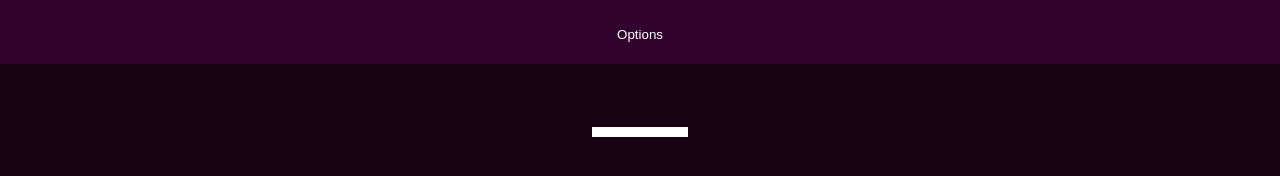
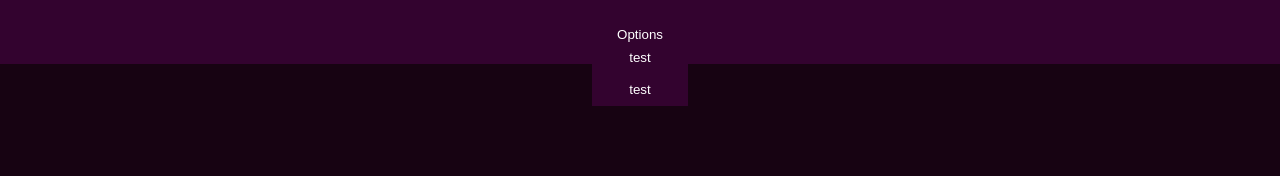
Before and after one commit to 4lokym/DropDownMenu, a website built with webpack: page src/index.html in a window 1280 px wide. Both pictures are taken after a click on the button "Options". Built offline with nearby package versions, Linux system fonts and the light colour scheme.

Commit message:
makeDropList makeBlock

```diff
--- a/src/index.js
+++ b/src/index.js
@@ -1,9 +1,12 @@
 import "./style.css";
 
 class Option {
-  constructor(textContent, action) {
+  constructor(textContent, action, bgColor, height, textColor) {
     this._textContent = textContent;
     this._action = action;
+    this._bgColor = bgColor;
+    this._height = height;
+    this._textColor = textColor;
   }
   get textContent() {
     return this._textContent;
@@ -11,44 +14,95 @@ class Option {
   get action() {
     return this._action;
   }
+  get bgColor() {
+    return this._bgColor;
+  }
+  get height() {
+    return this._height;
+  }
+  get textcolor() {
+    return this._textColor;
+  }
 }
 
-const dropDown = function activateDropDown(
-  anchor,
+// const dropDown = function activateDropDown(
+//   anchor,
+//   options,
+//   x_offset = 0,
+//   y_offset = 0,
+// ) {
+
+//   // if (!options) {
+//   //   return;
+//   // }
+
+//   const point = document.createElement("div");
+//   point.classList.add("point");
+
+//   const reference = anchor.getBoundingClientRect();
+//   const x = reference.left + reference.width / 2 + x_offset;
+//   const y = reference.top + y_offset + reference.height;
+
+//   point.style.left = x + "px";
+//   point.style.top = y + "px";
+
+//   document.querySelector("body").append(point);
+//   // document.querySelector(".dropDownMenu").classList.toggle("hidden");
+//   const container = document.querySelector(".dropDownMenu");
+
+//   if(container.style.display === "none"){
+//     container.style.display = "flex";
+//   }else{
+//     container.style.display = "none";
+//   }
+
+// };
+
+const makeBlock = function makeBlockForDropDownList(option) {
+  const block = document.createElement("button");
+  block.textContent = option.textContent;
+  block.addEventListener("click", option.action);
+  block.style.border = "none";
+  block.style.cursor = "pointer";
+  block.style.backgroundColor = option._bgColor ? option.bgColor : "inherit";
+  block.style.color = option.textColor ? option.textColor : "inherit";
+  block.style.display = "grid";
+  block.style.alignItems = "center";
+  block.style.justifyContent = "center";
+
+  block.style.width = "100%";
+  block.style.height = option.height ? option.height : "2rem";
+
+  return block;
+};
+
+const makeList = function makeDropDownList(
   options,
-  gap,
-  x_offset = 0,
-  y_offset = 0,
+  width = "inherit",
+  bgColor = "inherit",
+  color = "inherit",
 ) {
+  const dropDownList = document.createElement("div");
+  dropDownList.classList.add("dropDownList");
+  dropDownList.style.position = "absolute";
+  dropDownList.style.display = "flex";
+  dropDownList.style.flexDirection = "column";
+  dropDownList.style.width = width;
+  dropDownList.style.color = color;
+  dropDownList.style.backgroundColor = bgColor;
 
-  // if (!options) {
-  //   return;
-  // }
-
-  const point = document.createElement("div");
-  point.classList.add("point");
-
-  const reference = anchor.getBoundingClientRect();
-  // const x = reference.left + reference.width / 2 + x_offset;
-  // const y = reference.top + y_offset + reference.height;
-  const x = (reference.width / 2) + "px";
-
-  point.style.left = x + "px";
-  point.style.top =  "100px";
-  point.style.width = reference.width + 'px';
-
-  options.map(function createAndAddAnOptionOnTheDropDownMenu(option){
-    const button = document.createElement("button");
-    button.classList.add("option");
-    button.textContent = option.textContent;
-    button.addEventListener("click", option.action);
+  options.map((option) => {
+    dropDownList.appendChild(makeBlock(option));
   });
 
-  anchor.append(point);
+  return dropDownList;
 };
 
-const testOption = new Option("test", () => alert("ciao"));
-
 document.querySelector(".options").addEventListener("click", (event) => {
-  dropDown(event.target, [testOption]);
+  event.target.parentNode.append(
+    makeList([
+      new Option("test", () => alert("test")),
+      new Option("test", () => alert("test")),
+    ]),
+  );
 });
--- a/src/style.css
+++ b/src/style.css
@@ -26,7 +26,7 @@ nav{
     border: none;
     color: inherit;
     height: 100%;
-    width: 6rem;
+    width: inherit;
     align-content: center;
     cursor: pointer;
     position: relative;
@@ -49,3 +49,7 @@ nav{
     color: inherit;
     background-color: #33032F;
 }
+.container{
+    width: 6rem;
+    background-color: #33032F;
+}
```
